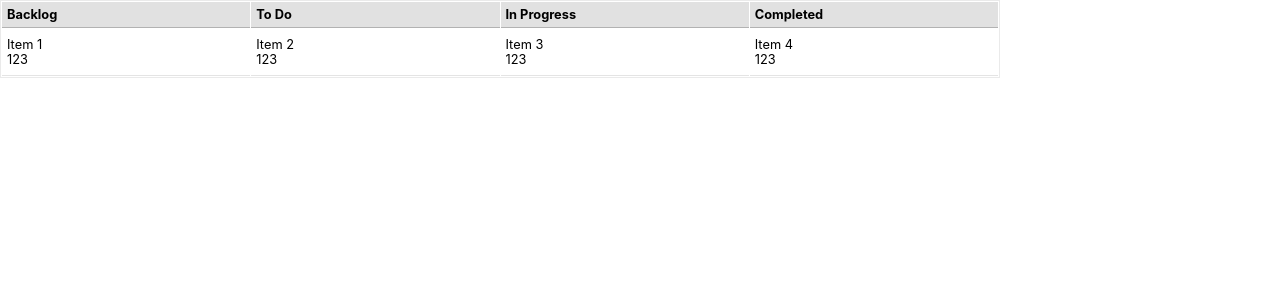
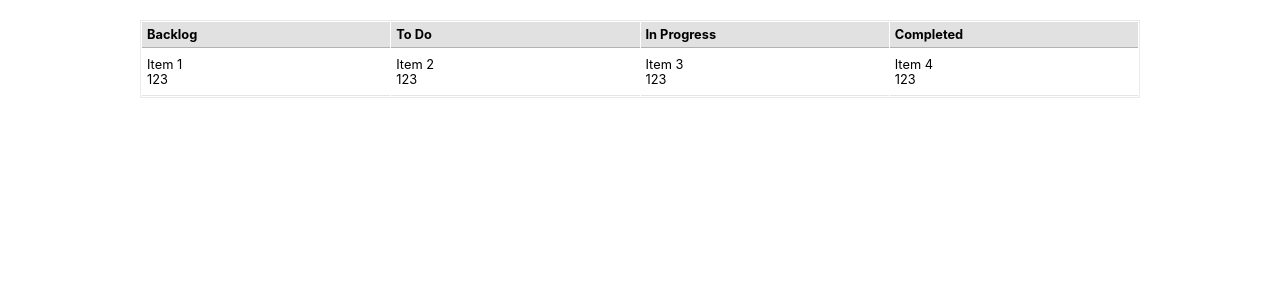
Before and after one commit to Tiinzzy/react-projects, a React (Create React App) app in the folder kanban-board/: page / in a window 1280 px wide. Shown: the top 300 px of the page. Built offline with nearby package versions, Linux system fonts and the light colour scheme; the HTML template or start-up script is replaced by a standard one.

Commit message:
changed to home component

```diff
--- a/kanban-board/src/App.js
+++ b/kanban-board/src/App.js
@@ -1,11 +1,9 @@
-import KanbanTable from "./components/KanbanTable";
+import MainHome from "./components/MainHome";
 
 function App() {
   return (
     <>
-      <div>
-        <KanbanTable />
-      </div>
+      <MainHome />
     </>
   );
 }
```
